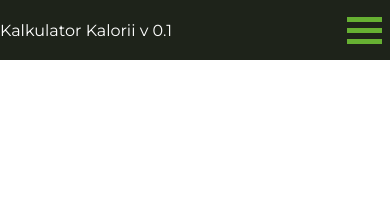
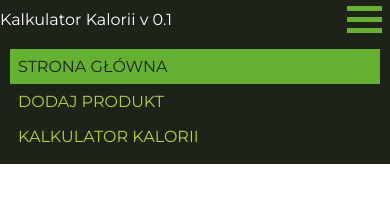
Before and after one commit to SpeedSTS/newweb, a plain HTML site: page index.html in a window 390 px wide. Both pictures are taken after a click on the element 364 px from the left and 30 px from the top of the page. Drawn offline with Linux system fonts and the light colour scheme.

Commit message:
Done Mobile Menu v0.1

```diff
--- a/calories.js
+++ b/calories.js
@@ -1,12 +1,18 @@
+"use strict"
+let hamburgerMenu;
+let nav;
+let logo;
 
-let hamburgerMenu = document.getElementById("hamburgerMenu");
-let nav = document.querySelector("nav");
+document.addEventListener("DOMContentLoaded", () => {
+    hamburgerMenu = document.getElementById("hamburgerMenu");
+    nav = document.querySelector("nav");
+    logo = document.getElementById("logo");
+    hamburgerMenu.addEventListener("click", () => {
+        if(nav.className.length === 0) {
+            nav.className += "responsive"
+        } else {
+            nav.className = "";
+        }
+    })
 
-hamburgerMenu.addEventListener("click", () => {
-    if(nav.style.display === "none") {
-        nav.style.display = "block"
-    } else {
-        nav.style.display = "none"
-
-    }
 })
--- a/index.html
+++ b/index.html
@@ -8,12 +8,11 @@
     <link rel="preconnect" href="https://fonts.googleapis.com">
     <link rel="preconnect" href="https://fonts.gstatic.com" crossorigin>
     <link href="https://fonts.googleapis.com/css2?family=Montserrat:wght@100;400&display=swap" rel="stylesheet">
-    <script src="calories.js" defer></script>
     <title>Kalkulator kalorii</title>
 </head>
 <body>
   <header>
-        <div class="logo">
+        <div class="logo" id="logo">
           Kalkulator Kalorii v 0.1
         </div>
         <div class="hamburgerMenu" id="hamburgerMenu">
@@ -36,5 +35,6 @@
   <footer>
 
   </footer>
+  <script src="calories.js"></script>
 </body>
 </html>
--- a/style.css
+++ b/style.css
@@ -13,15 +13,14 @@ body {
 }
 header {
     width: 100%;
-    min-height: 60px;
     display: flex;
     background-color: #1E231A;
     justify-content: space-between;
     align-items: center;
 }
 nav {
-    width: 100%;
-    position: relative;
+    margin: 10px;
+    display: block;
 }
 ul {
     margin: 0;
@@ -61,12 +60,18 @@ a.active {
     background-color: #66B032;
     margin: 6px 0;
 }
+
 @media screen and (max-width: 750px) {
     header {
         flex-wrap: wrap;
     }
+    .responsive {
+        position: relative;
+        display: block;
+    }
     header nav {
         display: none;
+        width: 100%;
     }
     ul li {
         float: none;
```
